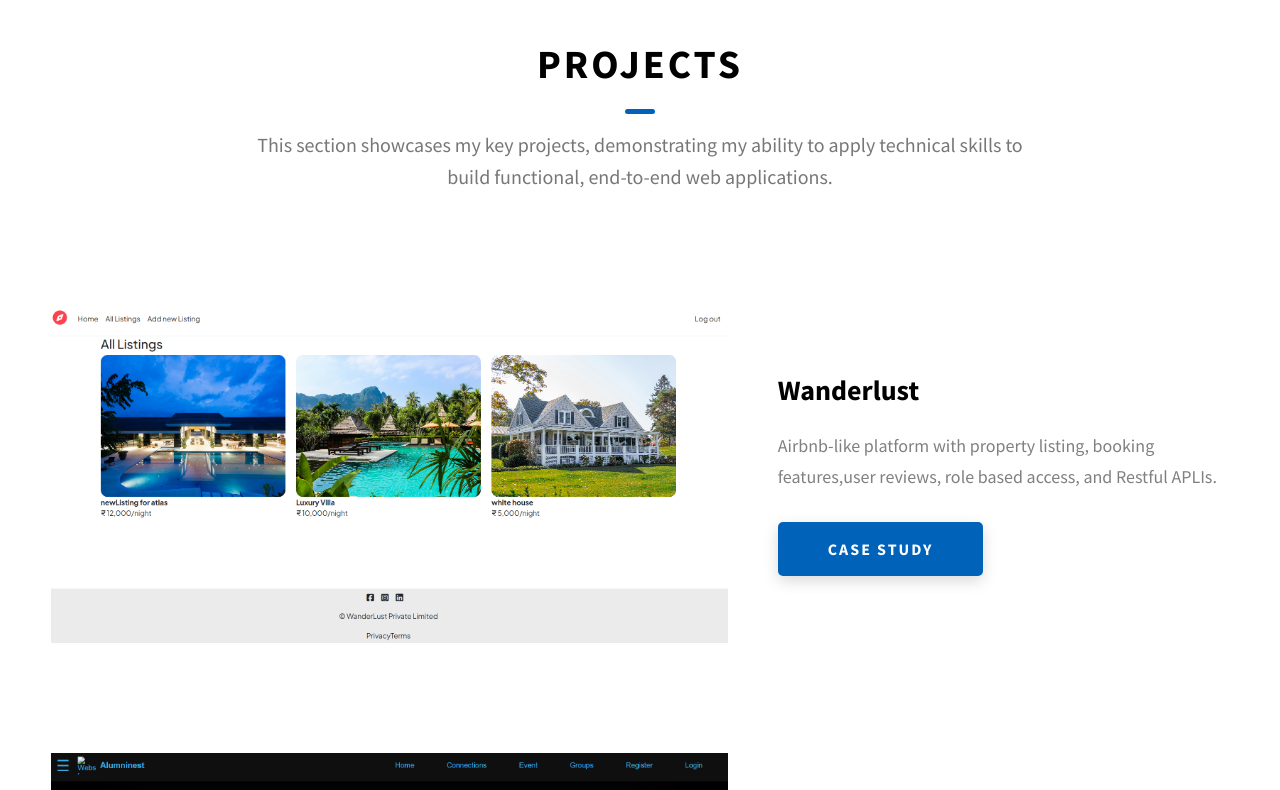
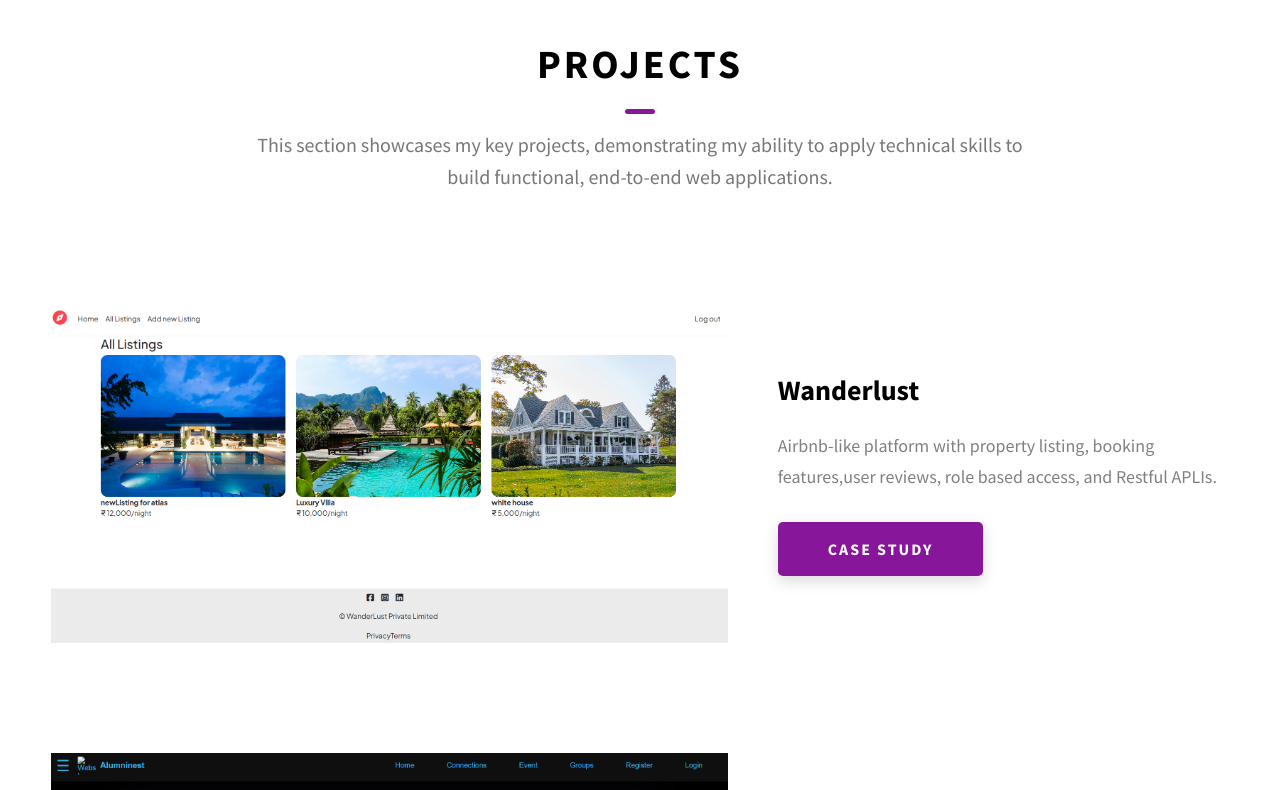
Before and after one commit to Adi-github-21/Adi-Portfolio, a website: page index.html in a window 1280 px wide. Shown: the part 2010-2800 px from the top of the page. Drawn offline with nearby package versions, Linux system fonts and the light colour scheme; files that its build step writes are made by us from their sources.

Commit message:
Update _variables.scss

```diff
--- a/sass/abstracts/_variables.scss
+++ b/sass/abstracts/_variables.scss
@@ -1,3 +1,3 @@
-$themeClrPrimary: #0062b9;
+$themeClrPrimary: #88169a;
 
 $commonBorderRadius: 5px;
```
